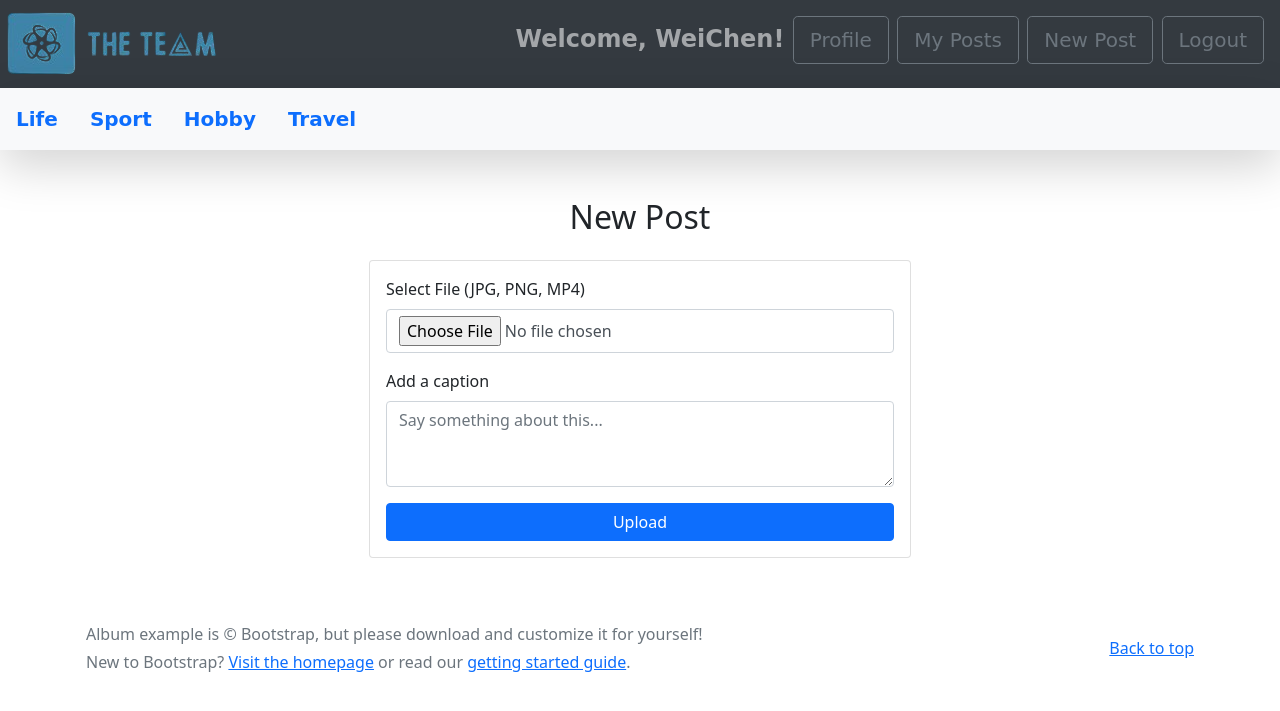
After one commit to czmyu03160/The_team_Project, a Flask app: page /newpost in a window 1280 px wide. The commit adds this page. Shown: the top 711 px of the page. Run offline with Flask 3, Linux system fonts and the light colour scheme; a user stored in the database is signed in; some libraries are stand-ins or nearby versions.

Commit message:
[update profile.html v2]

```diff
--- a/app.py
+++ b/app.py
@@ -1,23 +1,140 @@
-from flask import Flask, url_for, render_template, request, redirect, session, flash, abort, sessions
-from flask_sqlalchemy import SQLAlchemy
+import os
+import uuid
+from flask import Flask, url_for, render_template, request, redirect, session, flash
 import sqlite3
-
-
+from moviepy.editor import VideoFileClip
+from datetime import datetime
+import pytz
 
 app = Flask(__name__)
 app.config['SECRET_KEY'] = 'asdfg12345'
+
+UPLOAD_FOLDER = 'static/uploads'
+ALLOWED_EXTENSIONS = {'png', 'jpg', 'jpeg', 'mp4'}
+app.config['MAX_CONTENT_LENGTH'] = 10 * 1024 * 1024
+app.config['UPLOAD_FOLDER'] = UPLOAD_FOLDER
+
+if not os.path.exists(UPLOAD_FOLDER):
+    os.makedirs(UPLOAD_FOLDER)
+
+def to_hkt(utc_dt_str):
+    """A Jinja2 filter to convert a UTC datetime string to HKT."""
+    if not utc_dt_str:
+        return ""
+    try:
+        utc_dt_str_clean = utc_dt_str.split('.')[0]
+        utc_dt = datetime.strptime(utc_dt_str_clean, '%Y-%m-%d %H:%M:%S')
+
+        utc_zone = pytz.timezone('UTC')
+        hkt_zone = pytz.timezone('Asia/Hong_Kong')
+
+        hkt_dt = utc_zone.localize(utc_dt).astimezone(hkt_zone)
+
+        return hkt_dt.strftime('%Y-%m-%d %H:%M:%S')
+    except (ValueError, TypeError):
+        return utc_dt_str
+
+app.jinja_env.filters['hkt'] = to_hkt
+
 
 def get_db_connection():
     conn = sqlite3.connect('database.db')
     conn.row_factory = sqlite3.Row
     return conn
 
-
+def allowed_file(filename):
+    """Checks if the file extension is allowed."""
+    return '.' in filename and \
+           filename.rsplit('.', 1)[1].lower() in ALLOWED_EXTENSIONS
 
 @app.route('/')
 def index():
-    """Render the home page."""
-    return render_template('index.html')
+    """Render the home page with user's posts if logged in."""
+    posts = []
+    if 'account_id' in session:
+        conn = get_db_connection()
+        posts = conn.execute(
+            'SELECT p.*, a.firstname, a.lastname FROM posts p JOIN accounts a ON p.user_id = a.id WHERE p.user_id = ? ORDER BY p.upload_timestamp DESC',
+            (session['account_id'],)
+        ).fetchall()
+        conn.close()
+
+    return render_template('index.html', posts=posts)
+
+
+@app.route('/newpost', methods=['GET', 'POST'])
+def newpost():
+    if 'account_id' not in session:
+        flash('Please log in to upload files.')
+        return redirect(url_for('login'))
+
+    if request.method == 'POST':
+        if 'file' not in request.files:
+            flash('No file part')
+            return redirect(request.url)
+
+        file = request.files['file']
+        description = request.form['description']
+
+        if file.filename == '':
+            flash('No selected file')
+            return redirect(request.url)
+
+        if file and allowed_file(file.filename):
+            original_extension = file.filename.rsplit('.', 1)[1].lower()
+            unique_filename = f"{uuid.uuid4().hex}.{original_extension}"
+            filepath = os.path.join(app.config['UPLOAD_FOLDER'], unique_filename)
+
+            file.save(filepath)
+
+            media_type = 'video' if original_extension == 'mp4' else 'image'
+
+            if media_type == 'video':
+                try:
+                    clip = VideoFileClip(filepath)
+                    duration = clip.duration
+                    clip.close()
+                    if duration > 60:
+                        os.remove(filepath)
+                        flash('Video is too long! Maximum 30 seconds allowed.')
+                        return redirect(request.url)
+                except Exception as e:
+                    os.remove(filepath)
+                    flash(f'Could not process video file: {e}')
+                    return redirect(request.url)
+
+            conn = get_db_connection()
+            conn.execute(
+                'INSERT INTO posts (user_id, description, filename, media_type) VALUES (?, ?, ?, ?)',
+                (session['account_id'], description, unique_filename, media_type)
+            )
+            conn.commit()
+            conn.close()
+
+            flash('File successfully uploaded!')
+            return redirect(url_for('newpost'))
+        else:
+            flash('File type not allowed. Please upload JPG, PNG, or MP4.')
+            return redirect(request.url)
+
+    return render_template('newpost.html')
+
+
+@app.route('/mypost', methods=['GET'])
+def mypost():
+    """Render the user's posts."""
+    if 'account_id' not in session:
+        flash('Please log in to view your posts.')
+        return redirect(url_for('login'))
+
+    conn = get_db_connection()
+    posts = conn.execute(
+        'SELECT p.*, a.firstname, a.lastname FROM posts p JOIN accounts a ON p.user_id = a.id WHERE p.user_id = ? ORDER BY p.upload_timestamp DESC',
+        (session['account_id'],)
+    ).fetchall()
+    conn.close()
+
+    return render_template('mypost.html', posts=posts)
 
 
 @app.route('/login', methods=['GET', 'POST'])
@@ -60,6 +177,7 @@ def profile(first_name, last_name):
 def logout():
     session.pop('account_id', None)
     session.pop('email', None)
+    session.clear()
     return redirect(url_for('index'))
 
 
@@ -78,7 +196,6 @@ def register():
 
         conn = get_db_connection()
         existing_email = conn.execute('SELECT id FROM accounts WHERE email = ?', (email,)).fetchone()
-        conn.close()
 
         if existing_email:
             flash('This email have been registered!')
--- a/templates/base.html
+++ b/templates/base.html
@@ -40,6 +40,33 @@
       font-size: 1.5em;
       font-weight: bolder;
     }
+
+    .thumbnail-link {
+        cursor: pointer;
+    }
+
+    .card-media-wrapper {
+      height: 400px;
+      display: flex;
+      align-items: center;
+      justify-content: center;
+      background-color: #f8f9fa;
+      overflow: hidden;
+    }
+
+    .thumbnail-link {
+        display: block;
+        width: 100%;
+        height: 100%;
+        cursor: pointer;
+    }
+
+    .card-media-wrapper img,
+    .card-media-wrapper video {
+      width: 100%;
+      height: 100%;
+      object-fit: contain;
+    }
   </style>
   <link rel="icon" href="{{ url_for('static', filename='icon.png') }}" type="image/x-icon">
   <link rel="shortcut icon" href="{{ url_for('static', filename='icon.png') }}" type="image/x-icon">
@@ -49,64 +76,25 @@
 </head>
 <body>
 
-  <header>
-    <div class="navbar navbar-dark bg-dark shadow-sm">
-        <a href="{{ url_for('index') }}">
-            <img src="{{ url_for('static', filename='Logo.png') }}" alt="Logo">
-        </a>
-            <ul class="topmenu font">
-                <div class="container mt-2">
-                    {% if session.account_id %}
-                        <!-- User bar for logged-in users -->
-                        <span class="navbar-text text-white-outline">Welcome, {{ session.first_name }}{{ session.last_name }}!</span>
-                        <a href="{{url_for('profile', first_name=session.first_name, last_name=session.last_name)}}" class="btn btn-lg btn-outline-secondary">Proflie</a>
-                        <a href="{{ url_for('logout') }}" class="btn btn-lg btn-outline-secondary">Logout</a>
-                    {% else %}
-                        <!-- Default bar for non-logged-in users -->
-                        <a href="{{ url_for('login') }}" class="btn btn-lg btn-outline-secondary">Login</a>
-                        <a href="{{ url_for('register') }}" class="btn btn-lg btn-outline-secondary">Register</a>
-                    {% endif %}
-                </div>
-            </ul>
-
-
-    </div>
-    <div class="navbar navbar-light bg-light shadow-lg">
-        <div class="nav clearfix">
-          <div class="font">
-            <ul class="nav">
-                <li class="nav-item">
-                    <a class="nav-link btn-lg btn-outline-primary" href="#">Life</a>
-                </li>
-                <li class="nav-item">
-                    <a class="nav-link btn-lg btn-outline-primary" href="#">Sport</a>
-                </li>
-                <li class="nav-item">
-                    <a class="nav-link btn-lg btn-outline-primary" href="#">Hobby</a>
-                </li>
-                <li class="nav-item">
-                    <a class="nav-link btn-lg btn-outline-primary" href="#">Travel</a>
-                </li>
-            </ul>
-          </div>
-        </div>
-    </div>
-  </header>
-
+  {% include 'navbar.html' %}
 
   <main>
     {% block content %}{% endblock %}
   </main>
 
-  <footer class="text-muted py-5">
-    <div class="container">
-      <p class="float-right mb-1">
+  <footer class="text-muted py-3">
+  <div class="container">
+    <div class="d-flex justify-content-between align-items-center">
+      <div>
+        <p class="mb-1">Album example is &copy; Bootstrap, but please download and customize it for yourself!</p>
+        <p class="mb-0">New to Bootstrap? <a href="/">Visit the homepage</a> or read our <a
+            href="/docs/5.0/getting-started/introduction/">getting started guide</a>.</p>
+      </div>
+      <p class="mb-0">
         <a href="#">Back to top</a>
       </p>
-      <p class="mb-1">Album example is &copy; Bootstrap, but please download and customize it for yourself!</p>
-      <p class="mb-0">New to Bootstrap? <a href="/">Visit the homepage</a> or read our <a
-          href="/docs/5.0/getting-started/introduction/">getting started guide</a>.</p>
     </div>
-  </footer>
+  </div>
+</footer>
 </body>
 </html>
--- /dev/null
+++ b/templates/navbar.html
@@ -0,0 +1,45 @@
+<header>
+  <div class="navbar navbar-dark bg-dark shadow-sm">
+      <a href="{{ url_for('index') }}">
+          <img src="{{ url_for('static', filename='Logo.png') }}" alt="Logo">
+      </a>
+          <ul class="topmenu font">
+              <div class="container mt-2">
+                  {% if session.account_id %}
+                    <span class="navbar-text text-white-outline">Welcome, {{ session.first_name }}{{ session.last_name }}!</span>
+                    <a href="{{url_for('profile', first_name=session.first_name, last_name=session.last_name)}}" class="btn btn-lg btn-outline-secondary">Profile</a>
+                    <a href="{{ url_for('mypost') }}" class="btn btn-lg btn-outline-secondary">My Posts</a>
+                    <a href="{{ url_for('newpost') }}" class="btn btn-lg btn-outline-secondary">New Post</a>
+                    <a href="{{ url_for('logout') }}" class="btn btn-lg btn-outline-secondary">Logout</a>
+                  {% else %}
+                      {% if request.endpoint not in ['login', 'register'] %}
+                          <a href="{{ url_for('login') }}" class="btn btn-lg btn-outline-secondary">Login</a>
+                          <a href="{{ url_for('register') }}" class="btn btn-lg btn-outline-secondary">Register</a>
+                      {% endif %}
+                  {% endif %}
+              </div>
+          </ul>
+
+
+  </div>
+  <div class="navbar navbar-light bg-light shadow-lg">
+      <div class="nav clearfix">
+        <div class="font">
+          <ul class="nav">
+              <li class="nav-item">
+                  <a class="nav-link btn-lg btn-outline-primary" href="#">Life</a>
+              </li>
+              <li class="nav-item">
+                  <a class="nav-link btn-lg btn-outline-primary" href="#">Sport</a>
+              </li>
+              <li class="nav-item">
+                  <a class="nav-link btn-lg btn-outline-primary" href="#">Hobby</a>
+              </li>
+              <li class="nav-item">
+                  <a class="nav-link btn-lg btn-outline-primary" href="#">Travel</a>
+              </li>
+          </ul>
+        </div>
+      </div>
+  </div>
+</header>
--- /dev/null
+++ b/templates/newpost.html
@@ -0,0 +1,37 @@
+{% extends "base.html" %}
+
+{% block title %}New Post{% endblock %}
+
+{% block content %}
+<div class="container py-5">
+    <div class="row justify-content-center">
+        <div class="col-md-6">
+            <h2 class="text-center mb-4">New Post</h2>
+
+            {% with messages = get_flashed_messages() %}
+              {% if messages %}
+                {% for message in messages %}
+                <div class="alert alert-warning text-center" role="alert">{{ message }}</div>
+                {% endfor %}
+              {% endif %}
+            {% endwith %}
+
+            <div class="card">
+                <div class="card-body">
+                    <form method="POST" enctype="multipart/form-data">
+                        <div class="mb-3">
+                            <label for="file" class="form-label">Select File (JPG, PNG, MP4)</label>
+                            <input class="form-control" type="file" id="file" name="file" required>
+                        </div>
+                        <div class="mb-3">
+                            <label for="description" class="form-label">Add a caption</label>
+                            <textarea class="form-control" id="description" name="description" rows="3" placeholder="Say something about this..."></textarea>
+                        </div>
+                        <button type="submit" class="btn btn-primary w-100">Upload</button>
+                    </form>
+                </div>
+            </div>
+        </div>
+    </div>
+</div>
+{% endblock %}
--- a/templates/profile.html
+++ b/templates/profile.html
@@ -26,7 +26,10 @@
               <label for="email" class="form-label">Email Address</label>
               <input type="email" class="form-control" id="email" name="email" value="{{ session.email }}" required>
             </div>
-            <button type="submit" class="btn btn-primary">Update Profile</button>
+            <div class="mb-3">
+              <label for="password" class="form-label">Password</label>
+              <input type="password" class="form-control" id="password" name="password" value="{{ session.password }}" required>
+            </div>
           </form>
         </div>
       </div>
```
Also changed, not shown: schema.sql (+11 -0 lines), templates/mypost.html (added, +98 -0 lines), README.md, database.db, static/uploads/4fc6a1dadb6a439982d0a7d6d68c2398.jpg (added), static/uploads/9b32b8d574b649b7852a12810c818e6a.png (added), static/uploads/9d130709d6b74d56aa5b14f6667737e7.jpg (added), static/uploads/aa210816605d4557b167e1822fd5165c.jpg (added), static/uploads/cf1e7167d02644e7b58527f8a39ceddc.jpg (added), static/uploads/e7a6535cd3c04dfda472edbcbe88f95c.jpg (added), 1 other file.
